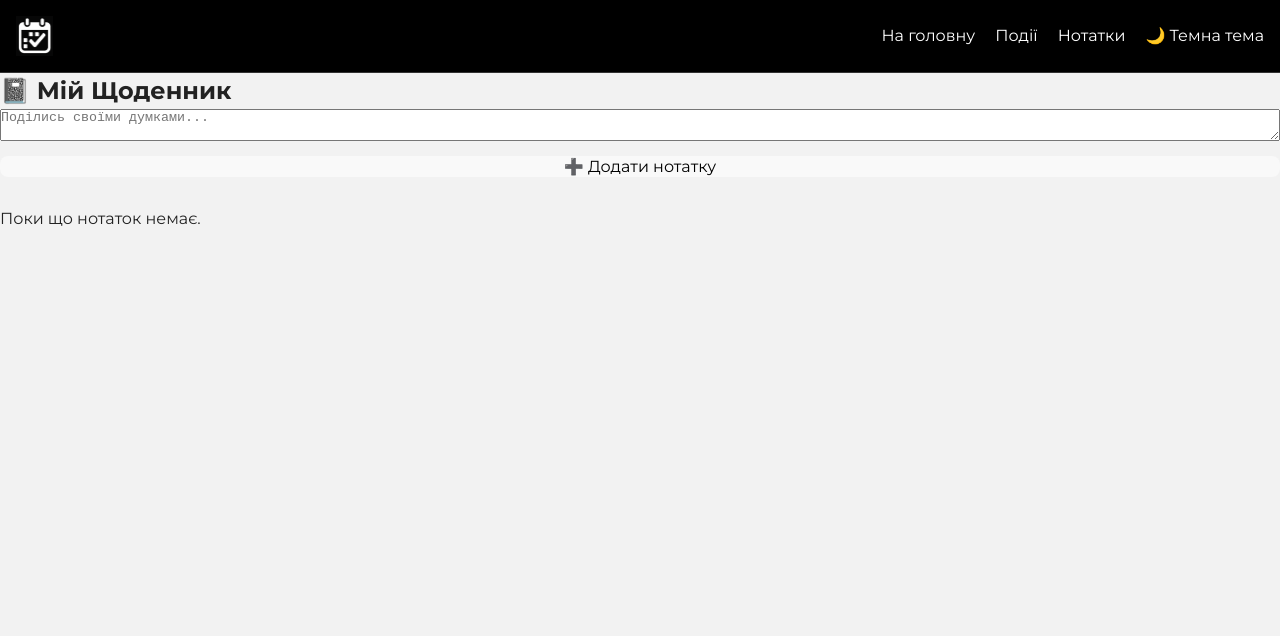
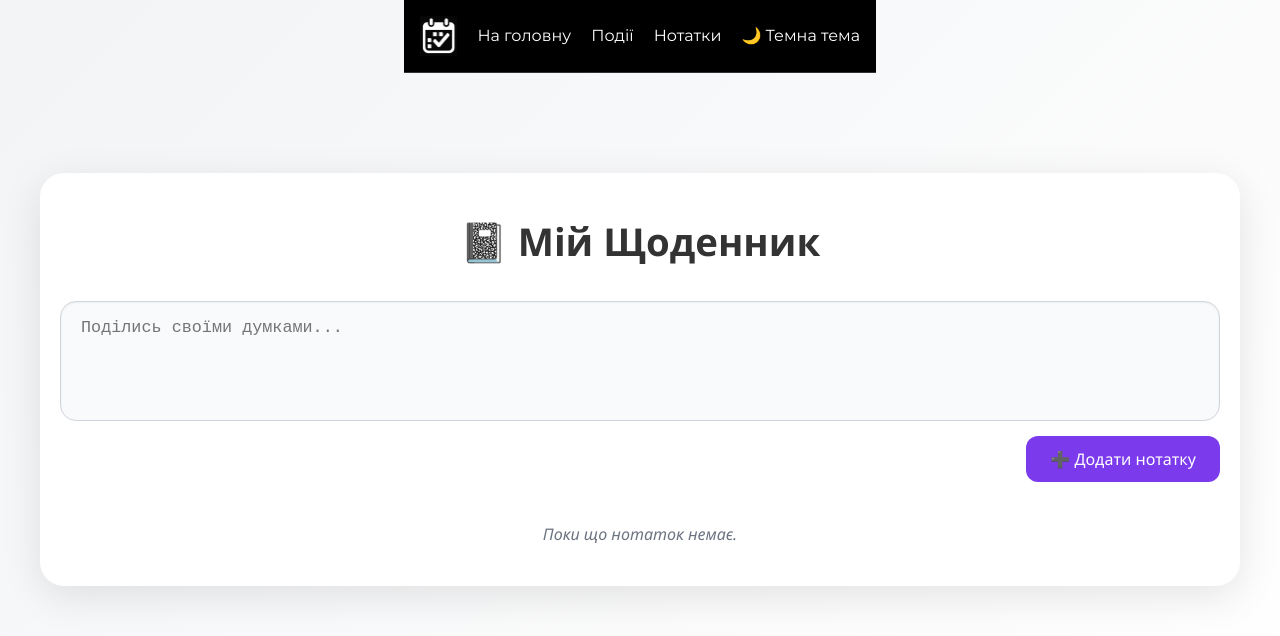
Before and after one commit to kulikp1/planner, a React (Vite) app: page /notes in a window 1280 px wide. Shown: the top 636 px of the page. Built offline with nearby package versions, Linux system fonts and the light colour scheme.

Commit message:
Update Notes.module.css

```diff
--- a/src/components/Notes/Notes.module.css
+++ b/src/components/Notes/Notes.module.css
@@ -1,11 +1,83 @@
+.page {
+  min-height: 100vh;
+  width: 100%;
+  display: flex;
+  flex-direction: column;
+  align-items: center;
+  background: linear-gradient(135deg, #f3f4f6, #ffffff);
+  padding-bottom: 60px;
+}
+
+.container {
+  width: 100%;
+  max-width: 1200px;
+  padding: 40px 20px;
+  margin-top: 100px;
+  background: #fff;
+  border-radius: 24px;
+  box-shadow: 0 10px 40px rgba(0, 0, 0, 0.1);
+  font-family: "Segoe UI", sans-serif;
+  display: flex;
+  flex-direction: column;
+  align-items: center;
+}
+
+.title {
+  font-size: 2.4rem;
+  margin-bottom: 30px;
+  font-weight: 700;
+  color: #333;
+}
+
+.form {
+  width: 100%;
+  display: flex;
+  flex-direction: column;
+  gap: 15px;
+  margin-bottom: 40px;
+}
+
+.textarea {
+  width: 100%;
+  min-height: 120px;
+  border-radius: 16px;
+  padding: 16px 20px;
+  font-size: 1.05rem;
+  resize: none;
+  border: 1px solid #d1d5db;
+  background-color: #f9fafb;
+  color: #111827;
+  transition: 0.3s;
+  box-shadow: inset 0 1px 3px rgba(0, 0, 0, 0.05);
+}
+
+.textarea:focus {
+  outline: none;
+  border-color: #7c3aed;
+  background-color: #fff;
+}
+
+.button {
+  align-self: flex-end;
+  background: #7c3aed;
+  color: white;
+  padding: 12px 24px;
+  border: none;
+  border-radius: 12px;
+  font-size: 1rem;
+  cursor: pointer;
+  transition: background 0.3s ease;
+}
+
+.button:hover {
+  background: #6b21a8;
+}
+
 .notesList {
   display: grid;
   grid-template-columns: repeat(auto-fill, minmax(160px, 1fr));
-  gap: 15px;
+  gap: 20px;
   width: 100%;
-  justify-content: center;
-  align-items: start;
-  margin-top: 20px;
 }
 
 @media (min-width: 900px) {
@@ -14,10 +86,58 @@
   }
 }
 
-.form {
-  width: 100%;
+.noteCard {
+  background: #f3f4f6;
+  border-radius: 16px;
+  padding: 15px 20px;
+  box-shadow: 0 6px 20px rgba(0, 0, 0, 0.05);
   display: flex;
   flex-direction: column;
-  gap: 15px;
-  margin-bottom: 30px;
+  justify-content: space-between;
+  transition: transform 0.2s ease, box-shadow 0.2s ease;
+  word-break: break-word;
 }
+
+.noteCard:hover {
+  transform: translateY(-4px);
+  box-shadow: 0 10px 24px rgba(0, 0, 0, 0.1);
+}
+
+.noteHeader {
+  display: flex;
+  justify-content: space-between;
+  align-items: center;
+  margin-bottom: 10px;
+}
+
+.noteDate {
+  font-size: 0.75rem;
+  color: #6b7280;
+}
+
+.noteText {
+  font-size: 1rem;
+  color: #111827;
+  white-space: pre-wrap;
+}
+
+.deleteBtn {
+  background: none;
+  border: none;
+  font-size: 1.1rem;
+  color: #ef4444;
+  cursor: pointer;
+  transition: transform 0.2s ease, color 0.3s ease;
+}
+
+.deleteBtn:hover {
+  transform: scale(1.2);
+  color: #dc2626;
+}
+
+.empty {
+  text-align: center;
+  color: #6b7280;
+  font-style: italic;
+  font-size: 1rem;
+}
```
